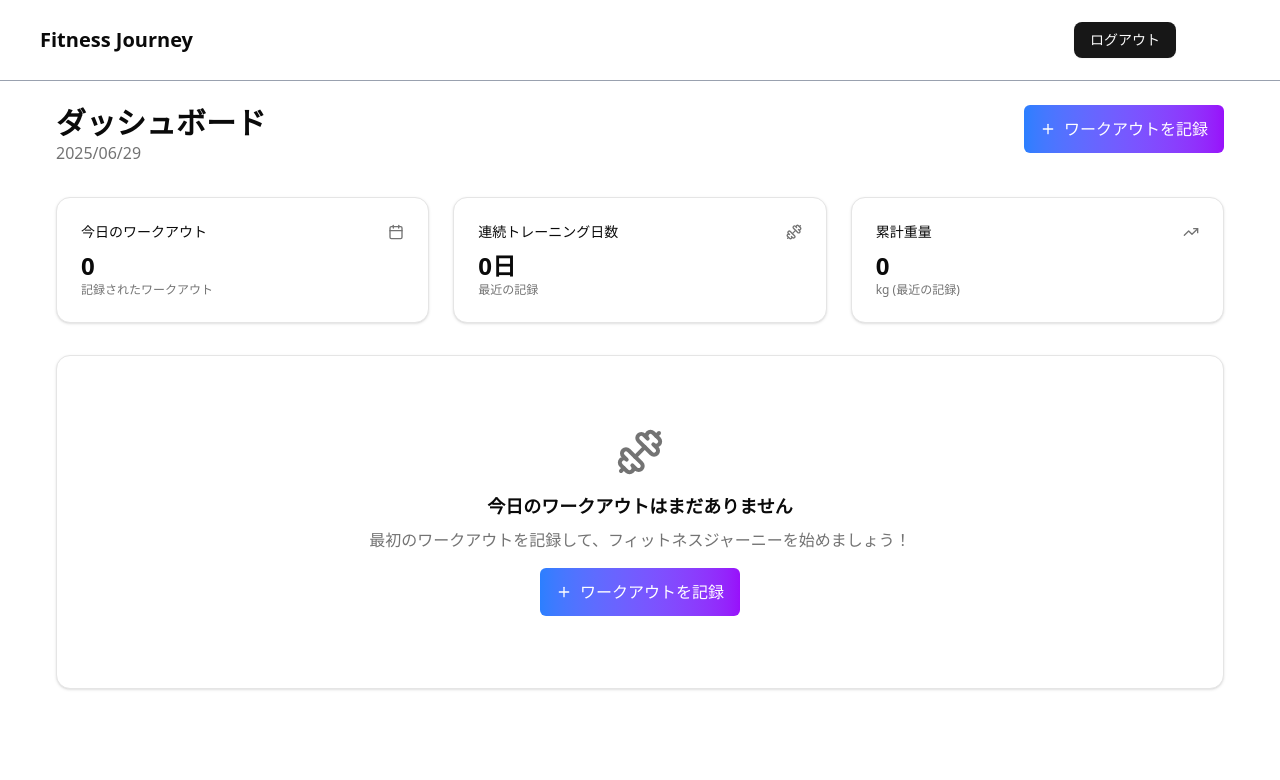
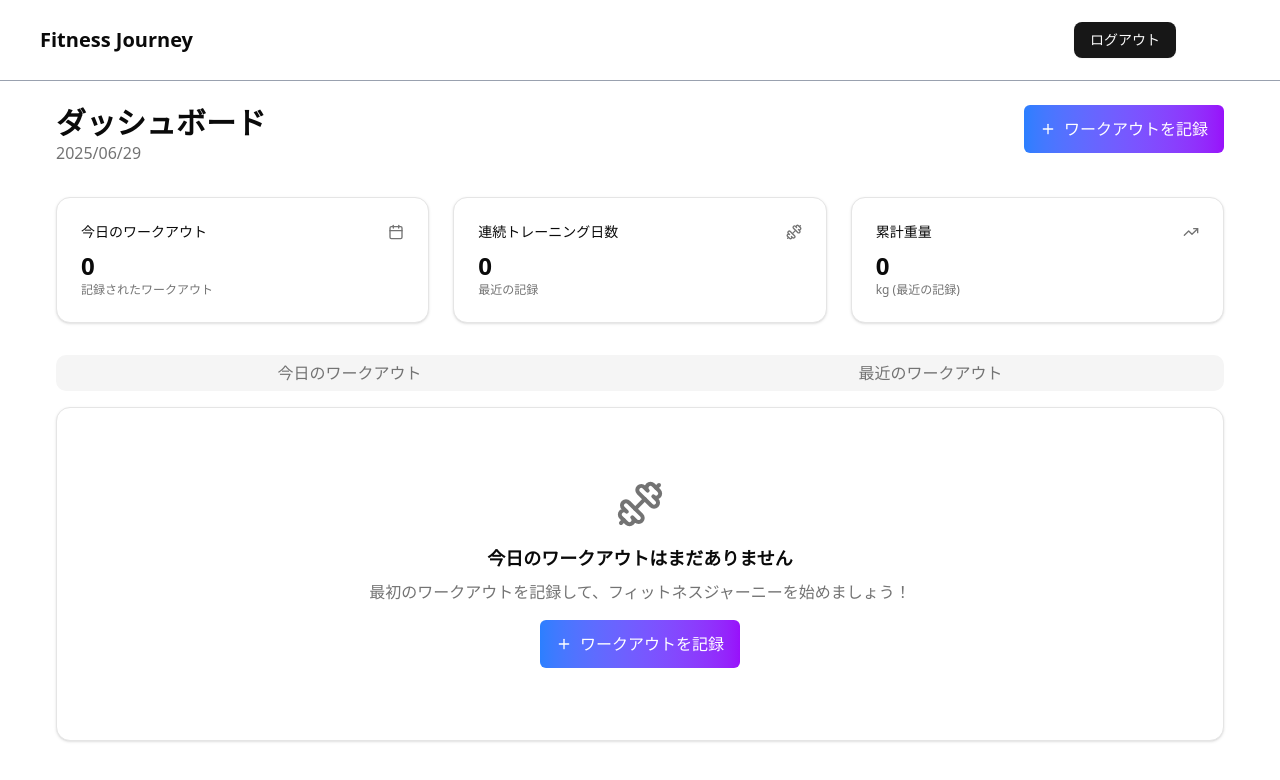
Before and after one commit to wataru-corder/work-app, a Next.js app: page /dashboard in a window 1280 px wide. Shown: the top 780 px of the page. Built offline with nearby package versions, Linux system fonts and the light colour scheme; data requests are answered from the project's data file.

Commit message:
ダッシュボードにワークアウトタブを追加し、最近のワークアウトがない場合のメッセージを表示するコンポーネントを実装

```diff
--- a/app/dashboard/page.tsx
+++ b/app/dashboard/page.tsx
@@ -4,6 +4,8 @@
 import { Card, CardContent, CardHeader, CardTitle } from '@/components/ui/card'
 import { Calendar, Dumbbell, TrendingUp } from 'lucide-react'
 import { Workout } from '@/types'
+import { Tabs, TabsContent, TabsTrigger } from '@radix-ui/react-tabs'
+import { TabsList } from '@/components/ui/tabs'
 
 export default async function DashboardPage() {
   const workouts = await getWorkouts()
@@ -76,7 +78,7 @@
           </CardHeader>
           <CardContent>
             <div className="text-2xl font-bold">
-              {getCurrentStreak(workouts)}日
+              {getCurrentStreak(workouts)}
             </div>
             <p className="text-xs text-muted-foreground">最近の記録</p>
           </CardContent>
@@ -96,10 +98,37 @@
         </Card>
       </div>
 
+      {/* Workout Tabs */}
+      <Tabs defaultValue="today" className="space-y-4">
+        <TabsList className="grid w-full grid-cols-2">
+          <TabsTrigger value="today">今日のワークアウト</TabsTrigger>
+          <TabsTrigger value="recent">最近のワークアウト</TabsTrigger>
+        </TabsList>
+
+        <TabsContent value="today" className="space-y-4">
+          <div className="w-full">
+            <WorkoutList workout={todyWorkout} />
+          </div>
+        </TabsContent>
+
+        <TabsContent value="recent" className="space-y-4">
+          <div className="w-full">
+            <Card>
+              <CardContent className="flex flex-col items-center justify-center py-12">
+                <Calendar className="h-12 w-12 text-muted-foreground mb-4" />
+                <h3 className="text-lg font-semibold mb-2">
+                  ワークアウト履歴がありません
+                </h3>
+                <p className="text-muted-foreground text-center">
+                  ワークアウトを記録すると、ここに履歴が表示されます。
+                </p>
+              </CardContent>
+            </Card>
+          </div>
+        </TabsContent>
+      </Tabs>
+
       {/* 今日のトレーニング記録の表示 */}
-      <div className="w-full">
-        <WorkoutList workout={todyWorkout} />
-      </div>
     </main>
   )
 }
--- /dev/null
+++ b/components/ui/tabs.tsx
@@ -0,0 +1,66 @@
+'use client'
+
+import * as React from 'react'
+import * as TabsPrimitive from '@radix-ui/react-tabs'
+
+import { cn } from '@/lib/utils'
+
+function Tabs({
+  className,
+  ...props
+}: React.ComponentProps<typeof TabsPrimitive.Root>) {
+  return (
+    <TabsPrimitive.Root
+      data-slot="tabs"
+      className={cn('flex flex-col gap-2', className)}
+      {...props}
+    />
+  )
+}
+
+function TabsList({
+  className,
+  ...props
+}: React.ComponentProps<typeof TabsPrimitive.List>) {
+  return (
+    <TabsPrimitive.List
+      data-slot="tabs-list"
+      className={cn(
+        'bg-muted text-muted-foreground inline-flex h-9 w-fit items-center justify-center rounded-lg p-[3px]',
+        className
+      )}
+      {...props}
+    />
+  )
+}
+
+function TabsTrigger({
+  className,
+  ...props
+}: React.ComponentProps<typeof TabsPrimitive.Trigger>) {
+  return (
+    <TabsPrimitive.Trigger
+      data-slot="tabs-trigger"
+      className={cn(
+        "data-[state=active]:bg-background dark:data-[state=active]:text-foreground focus-visible:border-ring focus-visible:ring-ring/50 focus-visible:outline-ring dark:data-[state=active]:border-input dark:data-[state=active]:bg-input/30 text-foreground dark:text-muted-foreground inline-flex h-[calc(100%-1px)] flex-1 items-center justify-center gap-1.5 rounded-md border border-transparent px-2 py-1 text-sm font-medium whitespace-nowrap transition-[color,box-shadow] focus-visible:ring-[3px] focus-visible:outline-1 disabled:pointer-events-none disabled:opacity-50 data-[state=active]:shadow-sm [&_svg]:pointer-events-none [&_svg]:shrink-0 [&_svg:not([class*='size-'])]:size-4",
+        className
+      )}
+      {...props}
+    />
+  )
+}
+
+function TabsContent({
+  className,
+  ...props
+}: React.ComponentProps<typeof TabsPrimitive.Content>) {
+  return (
+    <TabsPrimitive.Content
+      data-slot="tabs-content"
+      className={cn('flex-1 outline-none', className)}
+      {...props}
+    />
+  )
+}
+
+export { Tabs, TabsList, TabsTrigger, TabsContent }
```
